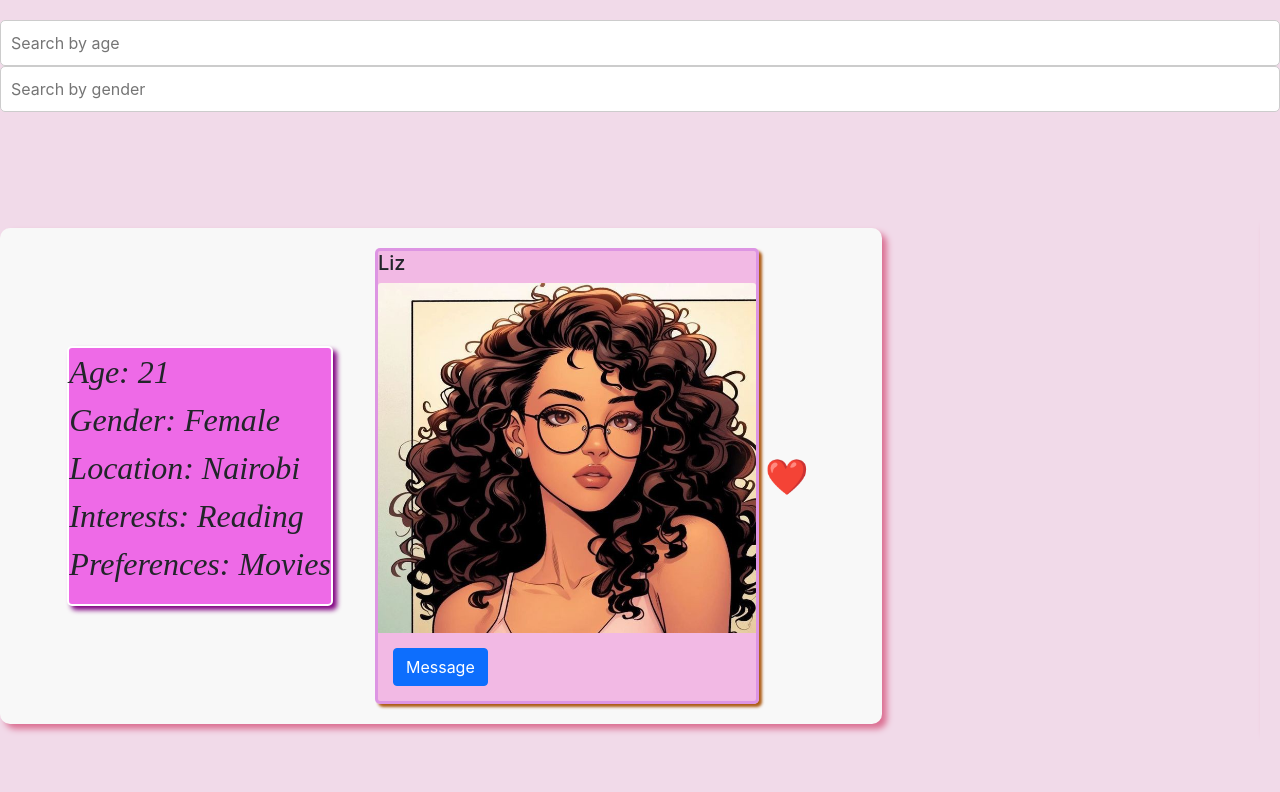
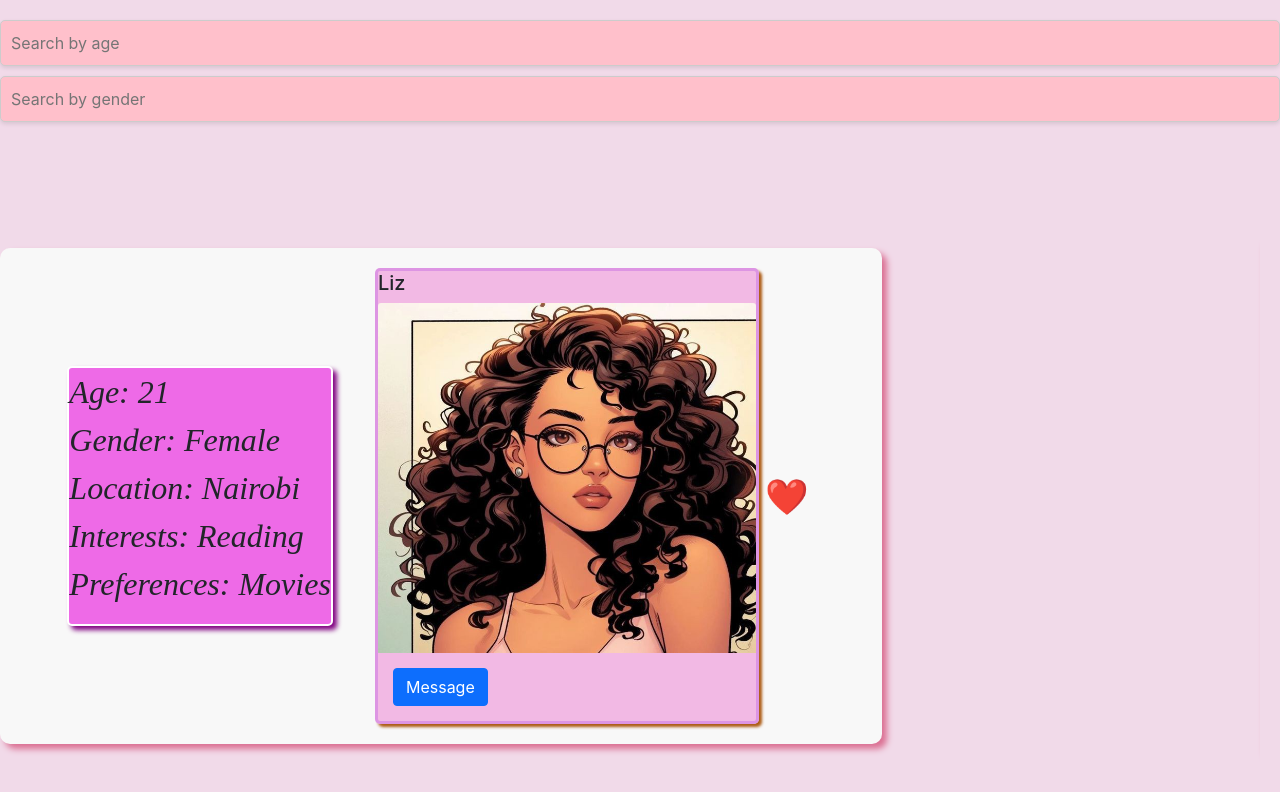
Before and after one commit to valeriawabwire/React-Project, a React (Create React App) app: page /peoplelist in a window 1280 px wide. Shown: the top 792 px of the page. Built offline with nearby package versions, Linux system fonts and the light colour scheme; data requests are answered from the project's data file.

Commit message:
styled the inputs

```diff
--- a/src/Components/PeopleList.css
+++ b/src/Components/PeopleList.css
@@ -19,3 +19,15 @@
     width: 300px; /* Adjust width as necessary */
     margin-right: 20px;
 }
+
+.search-container input {
+    border: none;
+    border-radius: 4px;
+    padding: 10px;
+    margin-bottom: 10px;
+    box-shadow: 0 2px 4px rgba(0, 0, 0, 0.1);
+    background-color: pink;
+    color: #333;
+    font-size: 16px;
+    width: 200px;
+}
```
